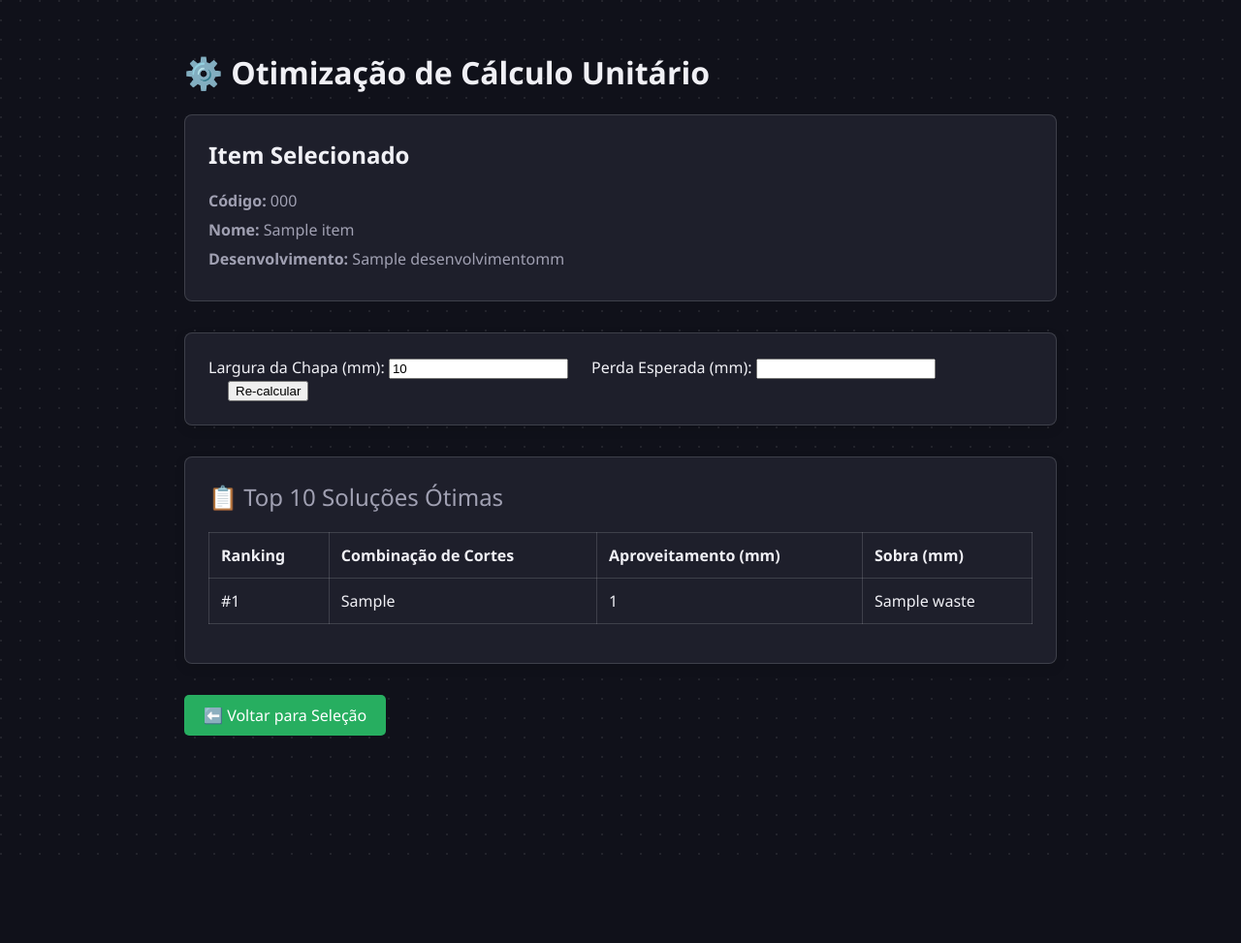
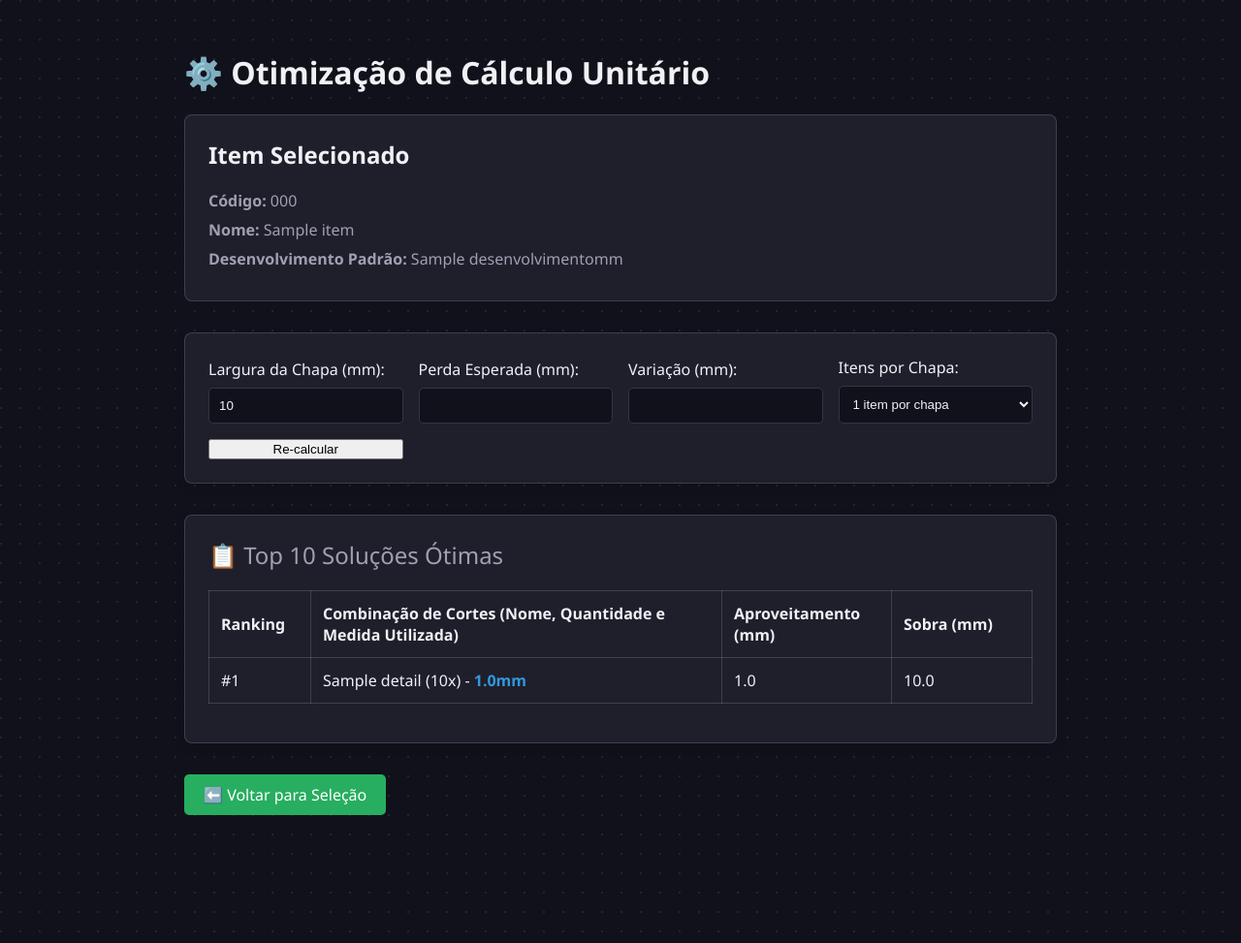
Before and after one commit to arthur-riofer/web, a Flask app: template templates/optimization.html in a window 1280 px wide. Shown: the whole page at 97% size. Before the commit the page ends 882 px from the top, so only its background shows below. Run offline with Flask 3, Linux system fonts and the light colour scheme; the template is opened without the code that fills it: most values are stand-ins (such as "Sample title", 1, 10 or a date in 2020).

Commit message:
otimização unitária dinamica

```diff
--- a/app.py
+++ b/app.py
@@ -95,28 +95,41 @@
 
 
 # --- NOVA ROTA PARA OTIMIZAÇÃO UNITÁRIA ---
+# --- ROTA DE OTIMIZAÇÃO UNITÁRIA ATUALIZADA ---
+# --- ROTA DE OTIMIZAÇÃO UNITÁRIA ATUALIZADA ---
 @app.route('/optimize/<item_code>', methods=['GET', 'POST'])
 def optimize(item_code):
     """
     Tela de otimização de cálculo unitário para um item específico.
     """
-    sheet_width = int(request.form.get('sheet_width', 1200))
-    expected_loss = int(request.form.get('expected_loss', 20))
+    if request.method == 'POST':
+        sheet_width = int(request.form.get('sheet_width', 1200))
+        expected_loss = int(request.form.get('expected_loss', 20))
+        development_variation = int(request.form.get('development_variation', 0))
+        # --- NOVO PARÂMETRO: Obtém a opção de itens por chapa ---
+        max_items_option = request.form.get('max_items_option', '3')
+    else: # GET request
+        sheet_width = 1200
+        expected_loss = 20
+        development_variation = 0
+        max_items_option = '3' # Valor padrão na primeira visita
 
+    max_items_per_sheet = int(max_items_option)
     full_df = get_full_data()
 
-    # Encontra o item principal
     main_item_series = full_df[full_df['ItemCode'] == item_code]
     if main_item_series.empty:
         return "Item não encontrado!", 404
     main_item = main_item_series.iloc[0].to_dict()
 
-    # Chama a nova lógica de otimização
+    # Chama a lógica de otimização com os novos parâmetros
     solutions = find_optimal_combinations(
         main_item=main_item,
         all_items=full_df.to_dict(orient='records'),
         sheet_width=sheet_width,
-        expected_loss=expected_loss
+        expected_loss=expected_loss,
+        development_variation=development_variation,
+        max_items_per_sheet=max_items_per_sheet # Passa o limite de itens
     )
 
     return render_template(
@@ -124,7 +137,9 @@
         item=main_item,
         solutions=solutions,
         sheet_width=sheet_width,
-        expected_loss=expected_loss
+        expected_loss=expected_loss,
+        development_variation=development_variation,
+        selected_option=max_items_option # Passa a opção selecionada para o template
     )
 
 if __name__ == '__main__':
--- a/templates/optimization.html
+++ b/templates/optimization.html
@@ -5,21 +5,15 @@
     <title>Otimização de Cálculo Unitário</title>
     <link rel="stylesheet" href="{{ url_for('static', filename='css/style.css') }}">
     <style>
-        .item-info-card {
-            background-color: var(--cor-fundo-cartao);
-            border: 1px solid var(--cor-borda-cartao);
-            border-radius: 8px;
-            padding: 1.5rem;
-            margin-bottom: 2rem;
-        }
-        .item-info-card h2 {
-            margin-top: 0;
-            color: var(--cor-texto-principal);
-        }
-        .item-info-card p {
-            margin: 0.5rem 0;
-            color: var(--cor-texto-secundario);
-        }
+        .item-info-card { background-color: var(--cor-fundo-cartao); border: 1px solid var(--cor-borda-cartao); border-radius: 8px; padding: 1.5rem; margin-bottom: 2rem; }
+        .item-info-card h2 { margin-top: 0; color: var(--cor-texto-principal); }
+        .item-info-card p { margin: 0.5rem 0; color: var(--cor-texto-secundario); }
+        .form-grid { display: grid; grid-template-columns: repeat(auto-fit, minmax(180px, 1fr)); gap: 1rem; align-items: end; }
+        .size-normal { color: #3498db; } /* Azul */
+        .size-increased { color: #2ecc71; } /* Verde */
+        .size-decreased { color: #e74c3c; } /* Vermelho */
+        select, input { width: 100%; box-sizing: border-box; padding: 10px; background-color: var(--cor-fundo-principal); border: 1px solid var(--cor-borda-cartao); border-radius: 5px; color: var(--cor-texto-principal); }
+        label { display: block; margin-bottom: 0.5rem; }
     </style>
 </head>
 <body>
@@ -31,17 +25,33 @@
                 <h2>Item Selecionado</h2>
                 <p><strong>Código:</strong> {{ item.ItemCode }}</p>
                 <p><strong>Nome:</strong> {{ item.ItemName }}</p>
-                <p><strong>Desenvolvimento:</strong> {{ item.Desenvolvimento }}mm</p>
+                <p><strong>Desenvolvimento Padrão:</strong> {{ item.Desenvolvimento }}mm</p>
             </div>
 
             <form method="post" action="{{ url_for('optimize', item_code=item.ItemCode) }}" class="card">
-                <label for="sheet_width">Largura da Chapa (mm):</label>
-                <input type="number" id="sheet_width" name="sheet_width" value="{{ sheet_width }}" style="margin-right: 20px;">
-
-                <label for="expected_loss">Perda Esperada (mm):</label>
-                <input type="number" id="expected_loss" name="expected_loss" value="{{ expected_loss }}">
-
-                <button type="submit" style="margin-left: 20px;">Re-calcular</button>
+                <div class="form-grid">
+                    <div>
+                        <label for="sheet_width">Largura da Chapa (mm):</label>
+                        <input type="number" id="sheet_width" name="sheet_width" value="{{ sheet_width }}">
+                    </div>
+                    <div>
+                        <label for="expected_loss">Perda Esperada (mm):</label>
+                        <input type="number" id="expected_loss" name="expected_loss" value="{{ expected_loss }}">
+                    </div>
+                    <div>
+                        <label for="development_variation">Variação (mm):</label>
+                        <input type="number" id="development_variation" name="development_variation" value="{{ development_variation }}">
+                    </div>
+                    <div>
+                        <label for="max_items_option">Itens por Chapa:</label>
+                        <select id="max_items_option" name="max_items_option">
+                            <option value="1" {% if selected_option == '1' %}selected{% endif %}>1 item por chapa</option>
+                            <option value="2" {% if selected_option == '2' %}selected{% endif %}>Até 2 itens por chapa</option>
+                            <option value="3" {% if selected_option == '3' %}selected{% endif %}>Até 3 itens por chapa</option>
+                        </select>
+                    </div>
+                    <button type="submit">Re-calcular</button>
+                </div>
             </form>
 
             <section style="margin-top: 2rem;" class="card">
@@ -49,19 +59,27 @@
               <table class="combo-table">
                 <thead>
                     <tr>
-                        <th>Ranking</th>
-                        <th>Combinação de Cortes</th>
-                        <th>Aproveitamento (mm)</th>
-                        <th>Sobra (mm)</th>
+                        <th style="width: 80px;">Ranking</th>
+                        <th>Combinação de Cortes (Nome, Quantidade e Medida Utilizada)</th>
+                        <th style="width: 150px;">Aproveitamento (mm)</th>
+                        <th style="width: 120px;">Sobra (mm)</th>
                     </tr>
                 </thead>
                 <tbody>
                     {% for sol in solutions %}
                     <tr>
                         <td>#{{ loop.index }}</td>
-                        <td>{{ sol.combination_str }}</td>
-                        <td>{{ sol.total_width }}</td>
-                        <td>{{ sol.waste }}</td>
+                        <td>
+                            {% for detail in sol.details %}
+                                {% set color_class = 'size-normal' %}
+                                {% if detail.used_size > detail.original_size %}{% set color_class = 'size-increased' %}{% endif %}
+                                {% if detail.used_size < detail.original_size %}{% set color_class = 'size-decreased' %}{% endif %}
+                                {{ detail.name }} ({{ detail.qty }}x) - <strong class="{{ color_class }}">{{ "%.1f"|format(detail.used_size) }}mm</strong>
+                                {% if not loop.last %}<br>{% endif %}
+                            {% endfor %}
+                        </td>
+                        <td>{{ "%.1f"|format(sol.total_width) }}</td>
+                        <td>{{ "%.1f"|format(sol.waste) }}</td>
                     </tr>
                     {% else %}
                     <tr>
```
Also changed, not shown: otimcorte/unitary_optimizer.py (+63 -66 lines).
